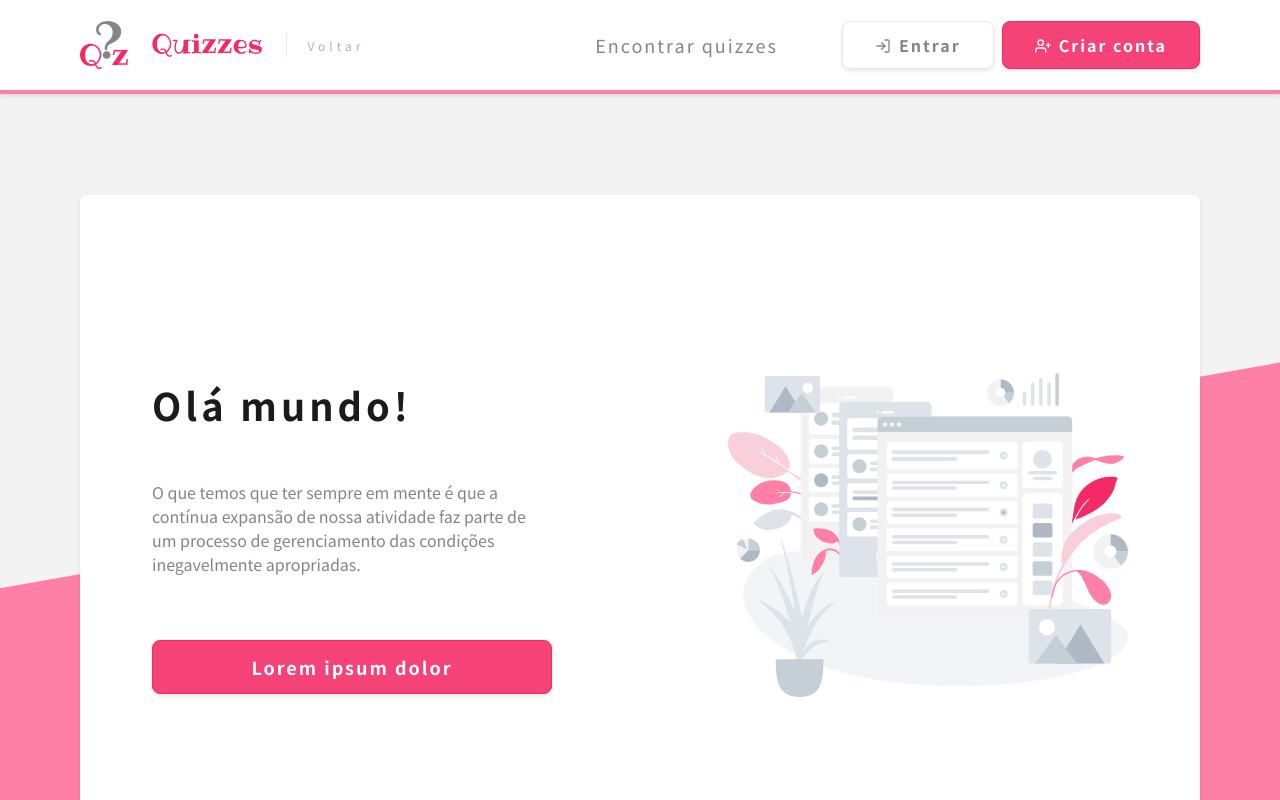
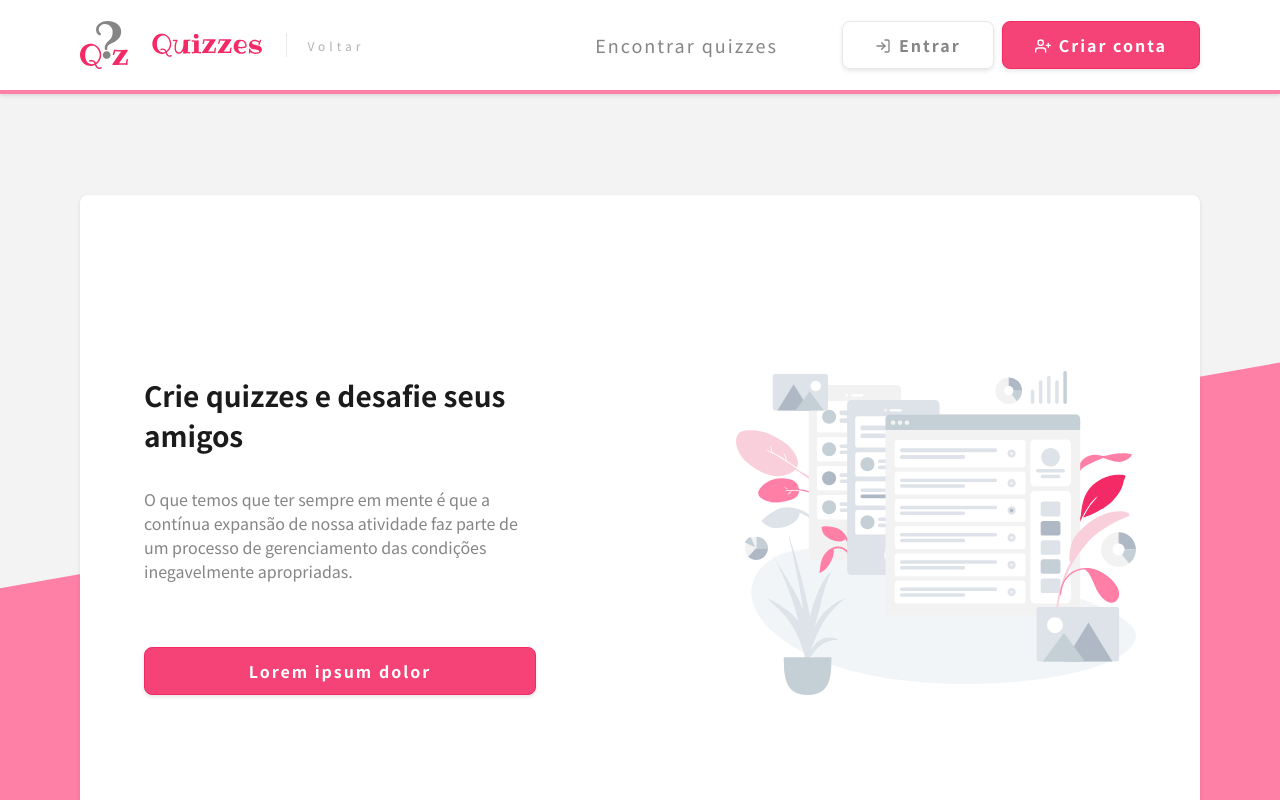
Before and after one commit to FelipeDecome/quizzer_frontend, a React (Create React App) app: page / in a window 1280 px wide. Shown: the top 800 px of the page. Built offline with nearby package versions, Linux system fonts and the light colour scheme.

Commit message:
default content wrapper added

```diff
--- a/src/Routes/index.tsx
+++ b/src/Routes/index.tsx
@@ -3,13 +3,13 @@ import { Route, Switch } from 'react-router-dom';
 // import PageDefault from '../components/PageDefault';
 
 import Landing from '../pages/Landing';
-// import SignIn from '../pages/SignIn';
+import SignIn from '../pages/SignIn';
 
 const Routes: React.FC = () => {
   return (
     <Switch>
       <Route path="/" exact component={Landing} />
-      {/* <Route path="/signin" component={SignIn} /> */}
+      <Route path="/signin" component={SignIn} />
       {/* <Route path="/test" component={PageDefault} /> */}
     </Switch>
   );
--- /dev/null
+++ b/src/components/ContentWrapper/index.tsx
@@ -0,0 +1,23 @@
+import React from 'react';
+
+import { Container, Content, Complement } from './styles';
+
+interface IContentWrapperProps {
+  complement: React.ReactNode;
+  complementRight?: boolean;
+}
+
+const ContentWrapper: React.FC<IContentWrapperProps> = ({
+  children,
+  complement,
+}) => {
+  return (
+    <Container>
+      <Content>{children}</Content>
+
+      <Complement>{complement}</Complement>
+    </Container>
+  );
+};
+
+export default ContentWrapper;
--- /dev/null
+++ b/src/components/ContentWrapper/styles.ts
@@ -0,0 +1,50 @@
+import styled, { css } from 'styled-components';
+
+export const Content = styled.div`
+  display: flex;
+  flex-direction: column;
+`;
+
+export const Complement = styled.div``;
+
+export const Container = styled.div`
+  ${props => {
+    const { pallete, radius, boxesShadow } = props.theme;
+
+    return css`
+      width: 80%;
+      height: 48rem;
+      padding: 0 15%;
+
+      display: flex;
+      align-items: center;
+
+      background: ${pallete.complementsBoxes};
+      border-radius: ${radius};
+      ${boxesShadow};
+
+      overflow: hidden;
+
+      ${Complement} {
+        display: none;
+      }
+
+      @media (min-width: 768px) {
+        width: 56rem;
+        height: 68rem;
+        padding: 0 11rem;
+      }
+
+      @media (min-width: 1120px) {
+        width: 90%;
+        max-width: 112rem;
+        padding: 0 6.4rem;
+        gap: 20rem;
+
+        ${Complement} {
+          display: initial;
+        }
+      }
+    `;
+  }}
+`;
--- a/src/components/Header/styles.ts
+++ b/src/components/Header/styles.ts
@@ -25,6 +25,7 @@ export const Container = styled.header<INavDefaultProps>`
         align-items: center;
 
         height: 6.4rem;
+        width: 90%;
         max-width: 112rem;
         padding: 0 2.4rem;
       }
--- a/src/components/Input/index.tsx
+++ b/src/components/Input/index.tsx
@@ -1,9 +1,11 @@
 import React, {
   InputHTMLAttributes,
   useCallback,
+  useEffect,
   useRef,
   useState,
 } from 'react';
+import { useField } from '@unform/core';
 import { IconBaseProps } from 'react-icons/lib';
 
 import { Container } from './styles';
@@ -17,6 +19,8 @@ interface IInputProps extends InputHTMLAttributes<HTMLInputElement> {
 const Input: React.FC<IInputProps> = ({ name, icon: Icon, ...rest }) => {
   const inputRef = useRef<HTMLInputElement>(null);
 
+  const { fieldName, registerField } = useField(name);
+
   const [isFocused, setIsFocused] = useState(false);
   const [isFilled, setIsFilled] = useState(false);
 
@@ -26,6 +30,14 @@ const Input: React.FC<IInputProps> = ({ name, icon: Icon, ...rest }) => {
 
     setIsFilled(!!inputRef.current?.value);
   }, []);
+
+  useEffect(() => {
+    registerField({
+      name: fieldName,
+      ref: inputRef.current,
+      path: 'value',
+    });
+  }, [fieldName, registerField]);
 
   return (
     <Container isFilled={isFilled} isFocused={isFocused}>
--- a/src/components/PageDefault/index.tsx
+++ b/src/components/PageDefault/index.tsx
@@ -13,8 +13,6 @@ const PageDefault: React.FC = ({ children }) => {
 
       {children}
 
-      {/* <Content /> */}
-
       <Footer />
     </Container>
   );
--- a/src/components/PageDefault/styles.ts
+++ b/src/components/PageDefault/styles.ts
@@ -22,6 +22,7 @@ export const Background = styled.div`
 
     return css`
       bottom: 0;
+      right: 0;
       position: fixed;
       width: 100%;
       height: 100%;
@@ -45,33 +46,3 @@ export const Background = styled.div`
     `;
   }}
 `;
-
-export const Content = styled.main`
-  ${props => {
-    const { pallete, radius, boxesShadow } = props.theme;
-
-    return css`
-      width: 34rem;
-      height: 48rem;
-
-      display: flex;
-      align-items: center;
-
-      background: ${pallete.complementsBoxes};
-      border-radius: ${radius};
-      ${boxesShadow};
-
-      overflow: hidden;
-
-      @media (min-width: 768px) {
-        width: 56rem;
-        height: 68rem;
-      }
-
-      @media (min-width: 992px) {
-        width: 56rem;
-        height: 68rem;
-      }
-    `;
-  }}
-`;
--- a/src/pages/Landing/index.tsx
+++ b/src/pages/Landing/index.tsx
@@ -2,33 +2,30 @@ import React from 'react';
 import ButtonSmall from '../../components/ButtonSmall';
 import PageDefault from '../../components/PageDefault';
 
-import { Container, Content } from './styles';
+import { Title, Text } from './styles';
 
 import illustrationSVG from '../../assets/images/illustration.svg';
+import ContentWrapper from '../../components/ContentWrapper';
 
 const Landing: React.FC = () => {
   return (
-    <Container>
-      <PageDefault>
-        <Content>
-          <div>
-            <h1>Olá mundo!</h1>
+    <PageDefault>
+      <ContentWrapper
+        complement={<img src={illustrationSVG} alt="landing illustration" />}
+      >
+        <Title>Crie quizzes e desafie seus amigos</Title>
 
-            <p>
-              O que temos que ter sempre em mente é que a contínua expansão de
-              nossa atividade faz parte de um processo de gerenciamento das
-              condições inegavelmente apropriadas.
-            </p>
+        <Text>
+          O que temos que ter sempre em mente é que a contínua expansão de nossa
+          atividade faz parte de um processo de gerenciamento das condições
+          inegavelmente apropriadas.
+        </Text>
 
-            <ButtonSmall colorScheme="main">Lorem ipsum dolor</ButtonSmall>
-          </div>
+        <ButtonSmall colorScheme="main">Lorem ipsum dolor</ButtonSmall>
 
-          <div>
-            <img src={illustrationSVG} alt="landing illustration" />
-          </div>
-        </Content>
-      </PageDefault>
-    </Container>
+        <div />
+      </ContentWrapper>
+    </PageDefault>
   );
 };
 
--- a/src/pages/Landing/styles.ts
+++ b/src/pages/Landing/styles.ts
@@ -1,122 +1,22 @@
-import styled, { css } from 'styled-components';
+import styled from 'styled-components';
 
-export const Container = styled.div``;
+export const Title = styled.h1`
+  font-size: 2.8rem;
+  font-weight: 700;
 
-export const Content = styled.div`
-  ${props => {
-    const { pallete, radius, boxesShadow } = props.theme;
+  color: ${props => props.theme.pallete.textTitles};
 
-    return css`
-      display: flex;
+  margin-bottom: 1.6rem;
 
-      width: 34rem;
-      height: 48rem;
-      padding: 0 3rem;
+  @media (min-width: 768px) {
+    margin-bottom: 3.2rem;
+  }
+`;
 
-      background: ${pallete.complementsBoxes};
-      border-radius: ${radius};
-      ${boxesShadow};
+export const Text = styled.p`
+  margin-bottom: 4.8rem;
 
-      > div {
-        display: flex;
-        flex-direction: column;
-        justify-content: center;
-
-        h1 {
-          align-self: flex-start;
-
-          font-size: 2.8rem;
-          letter-spacing: 0.4rem;
-
-          color: ${pallete.textTitles};
-        }
-
-        p {
-          margin-top: 3.2rem;
-          font-size: 1.4rem;
-        }
-
-        button {
-          margin-top: 4.8rem;
-
-          height: 5.4rem;
-
-          font-size: 1.6rem;
-        }
-      }
-
-      img {
-        display: none;
-      }
-
-      @media (min-width: 768px) {
-        position: relative;
-        width: 56rem;
-        height: 68rem;
-
-        padding: 0 9rem;
-        overflow: hidden;
-
-        > div {
-          &:first-child {
-            justify-content: flex-start;
-            z-index: 1;
-          }
-
-          h1 {
-            margin-top: 12rem;
-            font-size: 3.8rem;
-          }
-
-          p {
-            margin-top: 4.8rem;
-            font-size: 1.6rem;
-          }
-
-          button {
-            margin-top: 6.4rem;
-            font-size: 1.8rem;
-          }
-        }
-
-        img {
-          display: initial;
-          position: absolute;
-
-          bottom: 4rem;
-          right: -18rem;
-
-          width: 36rem;
-        }
-      }
-
-      @media (min-width: 1120px) {
-        width: 1120px;
-        justify-content: space-between;
-
-        padding: 0 7.2rem;
-
-        div {
-          flex: 1;
-          max-width: 40rem;
-
-          &:first-child {
-            justify-content: center;
-          }
-
-          h1 {
-            margin-top: 0;
-          }
-
-          img {
-            position: initial;
-            right: 0;
-            bottom: 0;
-
-            width: 100%;
-          }
-        }
-      }
-    `;
-  }};
+  @media (min-width: 768px) {
+    margin-bottom: 6.4rem;
+  }
 `;
--- a/src/pages/SignIn/index.tsx
+++ b/src/pages/SignIn/index.tsx
@@ -1,18 +1,24 @@
-import React from 'react';
+import React, { useCallback, useRef } from 'react';
 import { FiLock, FiMail } from 'react-icons/fi';
+import { FormHandles } from '@unform/core';
 import { Form } from '@unform/web';
 
 import Input from '../../components/Input';
 import ButtonSmall from '../../components/ButtonSmall';
+import PageDefault from '../../components/PageDefault';
 
-import { Container } from './styles';
+// import { StyledForm } from './styles';
 
 const SignIn: React.FC = () => {
+  const formRef = useRef<FormHandles>(null);
+
+  const handleSubmit = useCallback(() => undefined, []);
+
   return (
-    <Container>
-      <Form onSubmit={() => undefined}>
+    <PageDefault>
+      <Form ref={formRef} onSubmit={handleSubmit}>
         <h1>Login</h1>
-        <div>
+
         <Input icon={FiMail} name="email" placeholder="Digite seu e-mail" />
         <Input icon={FiLock} name="email" placeholder="Digite sua senha" />
         <a href="/">Esqueceu sua senha?</a>
@@ -25,9 +31,8 @@ const SignIn: React.FC = () => {
           {/* eslint-disable-next-line react/jsx-one-expression-per-line */}
           <span> Registre-se</span>.
         </a>
-        </div>
       </Form>
-    </Container>
+    </PageDefault>
   );
 };
 
--- a/src/styles/global.ts
+++ b/src/styles/global.ts
@@ -26,8 +26,6 @@ export default createGlobalStyle`
       #root {
         -webkit-font-smoothing: antialiased;
         -moz-osx-font-smoothing: grayscale;
-        height: 100vh;
-        max-width: 100vw;
       }
 
       body {
```
Also changed, not shown: src/pages/SignIn/styles.ts (+7 -104 lines). Lines whose indentation alone changed are shown as unchanged.
